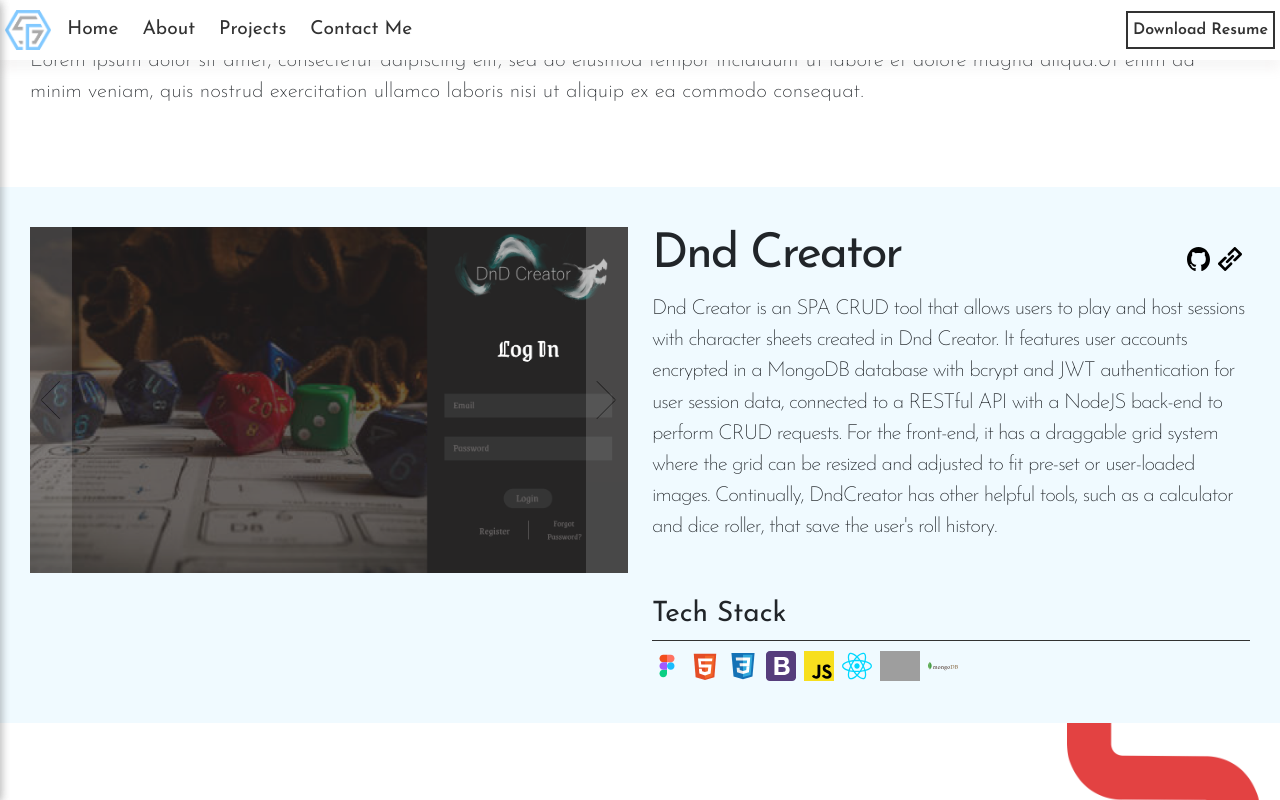
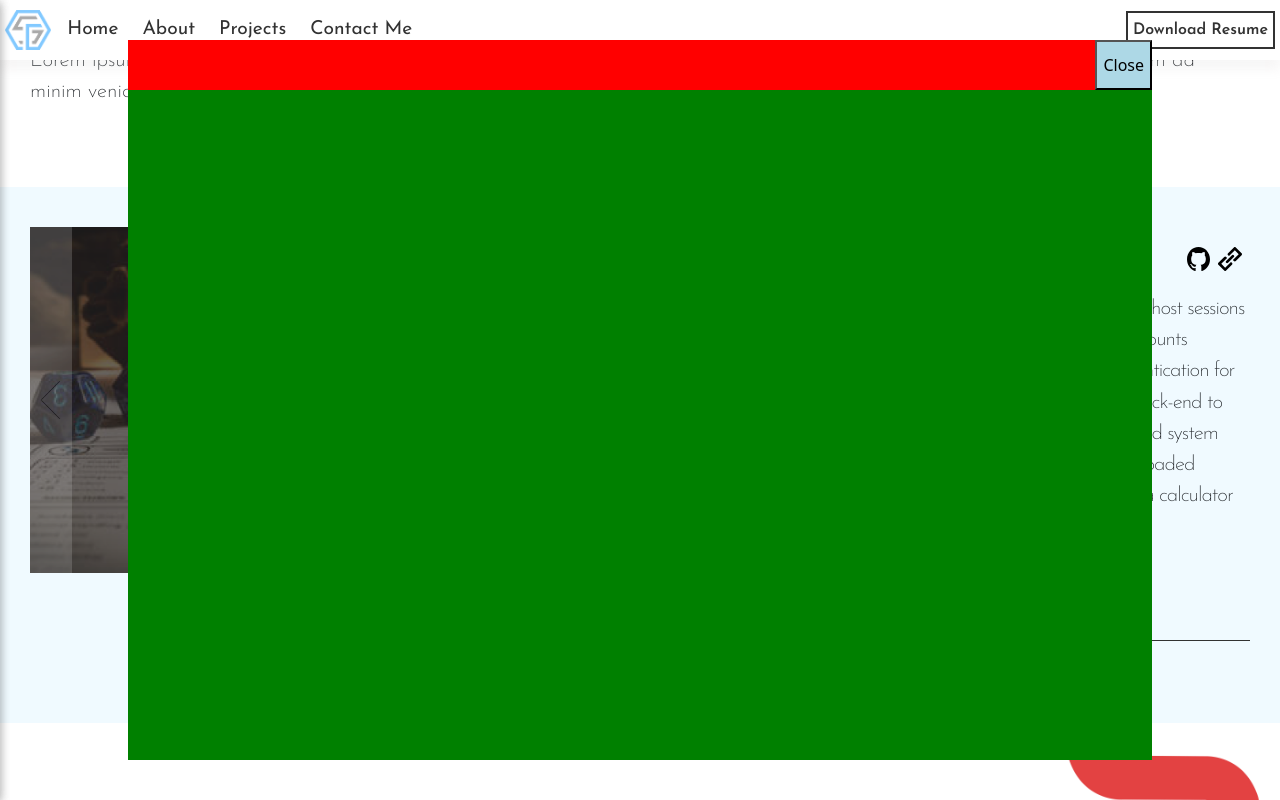
Before and after one commit to Sam89001/Porfolio-Site, a React (Vite) app: page / in a window 1280 px wide. Both pictures are taken after a click on the picture 329 px from the left and 2448 px from the top of the page. Shown: the part 2048-2848 px from the top of the page. Built offline with nearby package versions, Linux system fonts and the light colour scheme; grey boxes are pictures that could not be loaded.

Commit message:
added popout for projects

```diff
--- a/src/App.jsx
+++ b/src/App.jsx
@@ -1,6 +1,7 @@
 import { useState } from 'react'
 import './css/index.css'
 import PopoutNavbar from './components/PopoutNavbar.jsx'
+import Popup from './components/Popup.jsx'
 import TopPadding from './components/TopPadding.jsx'
 import Header from './components/Header.jsx'
 import SplashPage from './components/SplashPage.jsx'
@@ -18,6 +19,7 @@ function App() {
   return (
     <div>
       <PopoutNavbar/>
+      <Popup/>
       <TopPadding/>
       <Header/>
       <SplashPage/>
--- a/src/components/PopoutNavbar.jsx
+++ b/src/components/PopoutNavbar.jsx
@@ -1,7 +1,7 @@
 import React from 'react';
 import '../css/navbar.css';
+
 import Logo from '../assets/SC.png';
-
 import GithubLogo from '../assets/github-logo.svg'
 import LinkedInLogo from '../assets/linkedin-logo.svg'
 
--- /dev/null
+++ b/src/components/Popup.jsx
@@ -0,0 +1,20 @@
+import React from 'react';
+import '../css/popup.css';
+
+import Logo from '../assets/SC.png';
+import GithubLogo from '../assets/github-logo.svg'
+import LinkedInLogo from '../assets/linkedin-logo.svg'
+
+function Popup({ isVisible, onClose }) {
+
+  return (
+    <div className={`popup ${isVisible ? 'show' : 'hide'}`}>
+      <div className='w-100 d-flex justify-content-end' style={{backgroundColor: 'red', height: '7%'}}>
+        <button className='h-100' style={{backgroundColor: 'lightblue'}} onClick={onClose}>Close</button>
+      </div>
+
+    </div>
+  )
+}
+
+export default Popup
--- a/src/components/Project.jsx
+++ b/src/components/Project.jsx
@@ -8,21 +8,27 @@ import RightArrow from '../assets/Arrow Icon Right.svg'
 
 import React, { useState } from 'react';
 
+import Popup from '../components/Popup.jsx'
+
 
 function Project({ ProjectTitle, ProjectImage, Logo, TechStackImages, BackgroundColour, ProjectDescription }) {
 
   //Tracks state based on num of items in array
   //Clicking arrow decreases or increases index
   //Index num indicates which image to point to
+  const [isPopoutOpen, setIsPopoutOpen] = useState(false);
   const [index, setIndex] = useState(0)
 
   function NextImage() {
     setIndex((prevIndex) => (prevIndex + 1) % ProjectImage.length);
   }
-
   function PreviousImage() {
     setIndex((prevIndex) => (prevIndex - 1 + ProjectImage.length) % ProjectImage.length);
   }
+
+  const togglePopout = () => {
+    setIsPopoutOpen(!isPopoutOpen);
+  };
 
   return (
     <div className='d-flex justify-content-center projects-page-component-container' style={{backgroundColor: BackgroundColour, paddingBottom: '2em'}}>
@@ -54,7 +60,7 @@ function Project({ ProjectTitle, ProjectImage, Logo, TechStackImages, Background
                       <img className='img-fluid' src={LeftArrow}/>
                     </div>
 
-                    <img className='img-fluid' src={ProjectImage[index]} alt="Project Image" style={{cursor: 'pointer'}}/>
+                    <img className='img-fluid' src={ProjectImage[index]} alt="Project Image" style={{cursor: 'pointer'}} onClick={togglePopout}/>
 
                     <div className='project-navarrow-container' onClick={NextImage} style={{right: 0}}>
                       <img className='img-fluid' src={RightArrow}/>
@@ -77,6 +83,7 @@ function Project({ ProjectTitle, ProjectImage, Logo, TechStackImages, Background
                         src={url}
                         alt={`Link ${index + 1}`}
                         style={{height: '55%', paddingRight: '0.5rem'}}
+
                       />
                     ))}
                   </div>
@@ -98,6 +105,8 @@ function Project({ ProjectTitle, ProjectImage, Logo, TechStackImages, Background
 
             </div>
       </div>
+
+      <Popup isVisible={isPopoutOpen} onClose={togglePopout} />
     </div>
     )
 }
--- /dev/null
+++ b/src/css/popup.css
@@ -0,0 +1,19 @@
+.popup {
+  position: fixed;
+  width: 80vw;
+  height: 90vh;
+  background-color: green;
+  z-index: 9999;
+  top: 50%;
+  left: 50%;
+  transform: translate(-50%, -50%);
+}
+
+.popup.show {
+  visibility: visible;
+}
+
+.popup.hide {
+  visibility: none;
+  display: none;
+}
```
